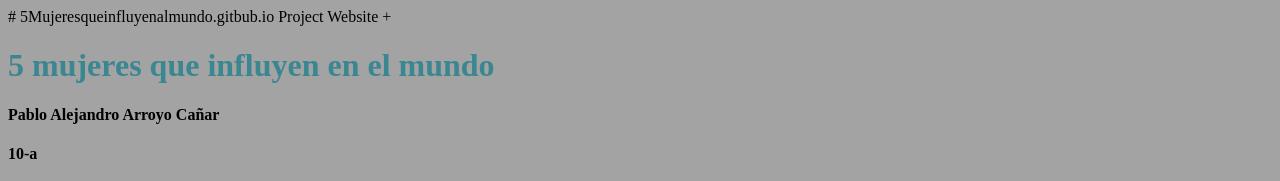
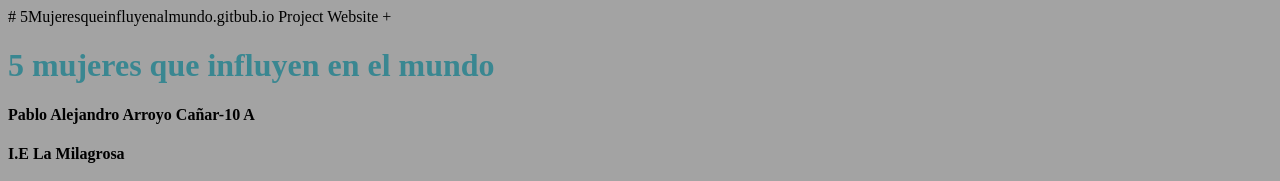
Before and after one commit to 5Mujeresqueinfluyenalmundo/5Mujeresqueinfluyenalmundo.gitbub.io, a plain HTML site: page index.html in a window 1280 px wide. Shown: the top 181 px of the page. Drawn offline with Linux system fonts and the light colour scheme.

Commit message:
Update index.html

```diff
--- a/index.html
+++ b/index.html
@@ -45,8 +45,8 @@ Project Website
 
 
 <h1>5 mujeres que influyen en el mundo</h1>
-<h4>Pablo Alejandro Arroyo Cañar</h4>
-<h4>10-a</h4>
+<h4>Pablo Alejandro Arroyo Cañar-10 A</h4>
+<H4>I.E La Milagrosa</h4>
 
 <p> A continuación, en este artículo se mencionarán, estas<strong>5 mujeres intentan fomentar con activismo</strong> con acciones hacia la defensa de <em>los derechos humanos</em> para todos los seres humanos y ayuda hacia la sociedad, debemos tener en claro el significado de activismo:
 Activismo es aquella que se utiliza para hacer referencia al acto mediante el cual un grupo de personas protesta en contra o a favor de algo. El término proviene de la idea de ser activo, es decir, cuando uno se moviliza y actúa para realizar un cambio. En el caso del activismo, hablamos siempre de formas organizadas de protesta o reclamo que pueden variar en sus exigencias, así como también en los medios utilizados para protestar, también puede ser una persona promotora de un cambio positivo en una situación.
```
